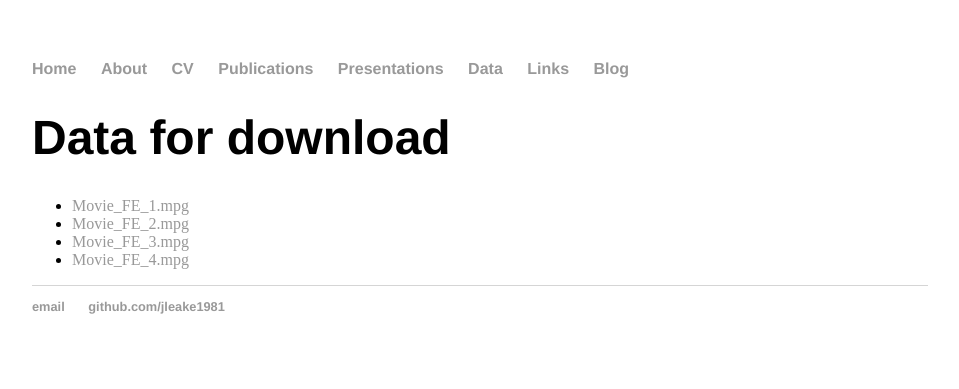
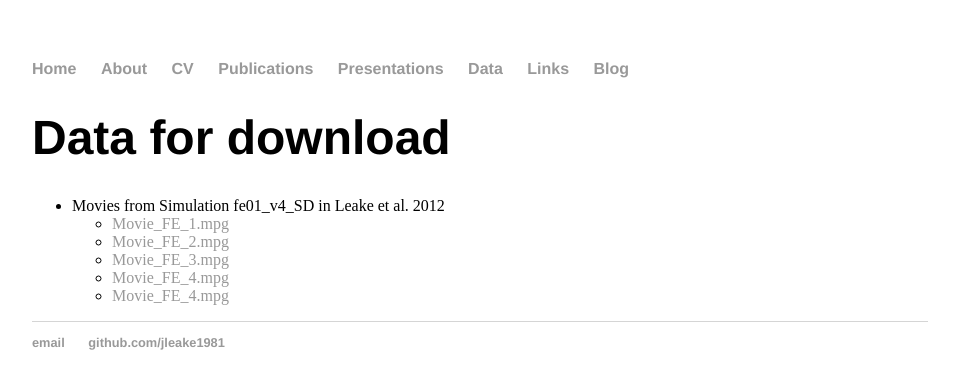
Before and after one commit to jleake1981/jleake1981.github.io, a Jekyll site: the page built from data/index.html, in a window 1280 px wide. Shown: the top 389 px of the page, without its empty margins (160-1119 px from the left). Built offline with Jekyll 4.4.1, drawn with Linux system fonts in a browser that asks for light colours.

Commit message:
Added movies

```diff
--- a/data/index.html
+++ b/data/index.html
@@ -5,9 +5,14 @@ title: James Leake, Astrophysicist
 <div class="blurb">
   <h1>Data for download</h1>
   <ul>
-    <li> <a href="Movie_FE_1.mpg" target="_blank">Movie_FE_1.mpg</a></li>
-    <li> <a href="Movie_FE_2.mpg" target="_blank">Movie_FE_2.mpg</a></li>
-    <li> <a href="Movie_FE_3.mpg" target="_blank">Movie_FE_3.mpg</a></li>
-    <li> <a href="Movie_FE_4.mpg" target="_blank">Movie_FE_4.mpg</a></li>
+    <li> Movies from Simulation fe01_v4_SD in Leake et al. 2012
+    <ul>
+     <li> <a href="Movie_FE_1.mpg" target="_blank">Movie_FE_1.mpg</a></li>
+     <li> <a href="Movie_FE_2.mpg" target="_blank">Movie_FE_2.mpg</a></li>
+     <li> <a href="Movie_FE_3.mpg" target="_blank">Movie_FE_3.mpg</a></li>
+     <li> <a href="Movie_FE_4.mpg" target="_blank">Movie_FE_4.mpg</a></li>
+     <li> <a href="Movie_FE_4.mpg" target="_blank">Movie_FE_4.mpg</a></li>
     </ul>
+    </li>
+  </ul>
 </div><!-- /.blurb -->
```
